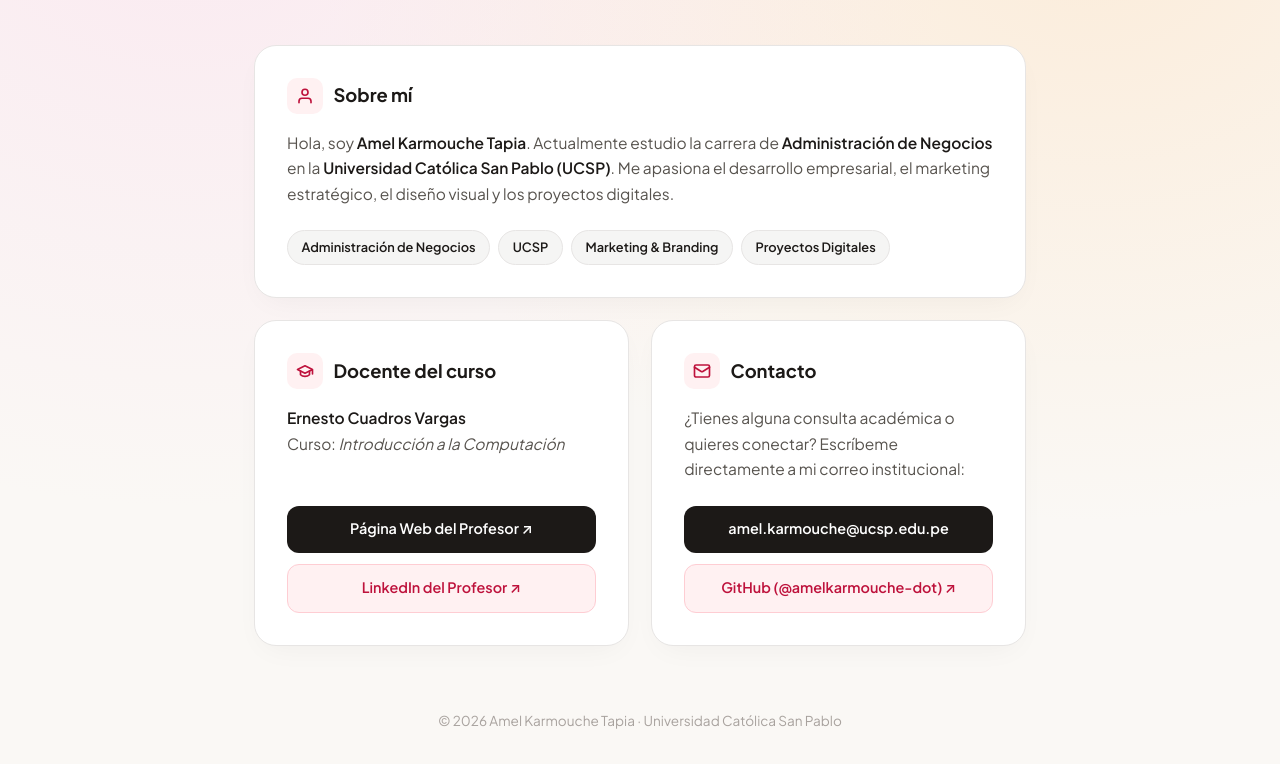
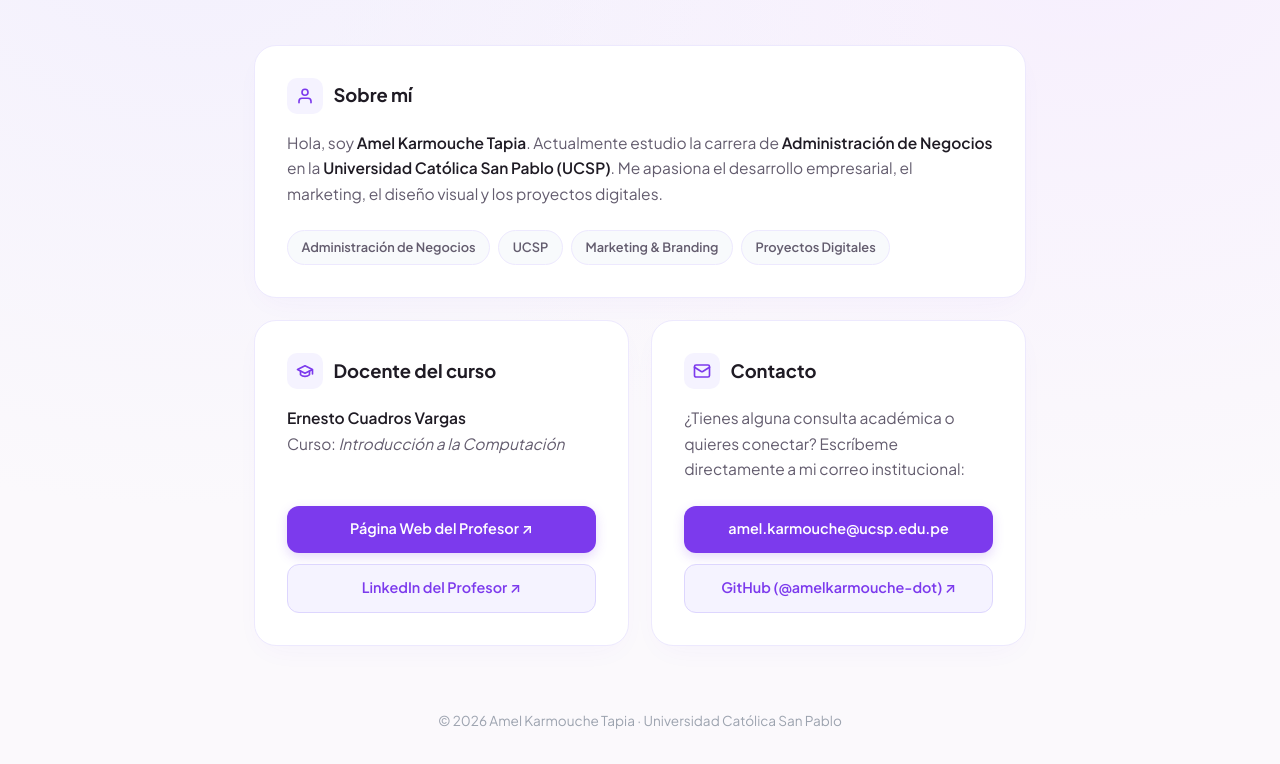
Before and after one commit to amelkarmouche-dot/amel-karmouche-tapia, a plain HTML site: page index.html in a window 1280 px wide. Shown: the part 206-970 px from the top of the page. Drawn offline with nearby package versions, Linux system fonts and the light colour scheme; a web font is replaced by a local one.

Commit message:
Update index.html

```diff
--- a/index.html
+++ b/index.html
@@ -10,21 +10,21 @@
     <meta name="keywords" content="Amel Karmouche Tapia, Amel Karmouche, Administración de Negocios, Universidad Católica San Pablo, UCSP, Arequipa">
     <meta name="author" content="Amel Karmouche Tapia">
 
-    <!-- Tipografías editoriales de Google Fonts -->
+    <!-- Tipografías de Google Fonts -->
     <link rel="preconnect" href="https://fonts.googleapis.com">
     <link rel="preconnect" href="https://fonts.gstatic.com" crossorigin>
     <link href="https://fonts.googleapis.com/css2?family=Playfair+Display:ital,wght@0,600;0,700;1,600&family=Plus+Jakarta+Sans:wght@400;500;600;700&display=swap" rel="stylesheet">
 
     <style>
         :root {
-            --bg-cream: #faf8f5;
+            --bg-cream: #fbf9fc;
             --card-bg: #ffffff;
-            --ink: #1c1917;
-            --ink-soft: #57534e;
-            --accent: #be123c;
-            --accent-hover: #9f1239;
-            --accent-light: #fff1f2;
-            --border-subtle: #e7e5e4;
+            --ink: #1f1b24;
+            --ink-soft: #635c6e;
+            --accent: #7c3aed; /* Morado principal vibrante */
+            --accent-hover: #6d28d9;
+            --accent-light: #f5f3ff; /* Lavanda muy suave para fondos */
+            --border-subtle: #ede9fe;
         }
 
         * {
@@ -35,8 +35,8 @@
             font-family: 'Plus Jakarta Sans', system-ui, -apple-system, sans-serif;
             background-color: var(--bg-cream);
             background-image:
-                radial-gradient(at 15% 10%, rgba(251, 207, 232, 0.35) 0px, transparent 50%),
-                radial-gradient(at 85% 15%, rgba(254, 215, 170, 0.35) 0px, transparent 50%);
+                radial-gradient(at 15% 10%, rgba(237, 233, 254, 0.6) 0px, transparent 50%),
+                radial-gradient(at 85% 15%, rgba(243, 232, 255, 0.6) 0px, transparent 50%);
             color: var(--ink);
             line-height: 1.65;
             margin: 0;
@@ -54,7 +54,7 @@
             flex: 1;
         }
 
-        /* Cabecera estilo editorial */
+        /* Cabecera */
         header {
             text-align: center;
             margin-bottom: 3rem;
@@ -72,7 +72,7 @@
             font-size: 0.82rem;
             font-weight: 600;
             margin-bottom: 1.2rem;
-            box-shadow: 0 2px 8px rgba(0, 0, 0, 0.03);
+            box-shadow: 0 2px 8px rgba(124, 58, 237, 0.04);
         }
 
         .dot {
@@ -112,7 +112,7 @@
             border: 1px solid var(--border-subtle);
             border-radius: 22px;
             padding: 2rem;
-            box-shadow: 0 10px 30px -10px rgba(28, 25, 23, 0.05);
+            box-shadow: 0 10px 30px -10px rgba(124, 58, 237, 0.05);
             transition: transform 0.25s ease, box-shadow 0.25s ease, border-color 0.25s ease;
             display: flex;
             flex-direction: column;
@@ -121,8 +121,8 @@
 
         .card:hover {
             transform: translateY(-4px);
-            box-shadow: 0 20px 35px -12px rgba(28, 25, 23, 0.09);
-            border-color: #d6d3d1;
+            box-shadow: 0 20px 35px -12px rgba(124, 58, 237, 0.1);
+            border-color: #ddd6fe;
         }
 
         .card-full {
@@ -166,7 +166,7 @@
             font-weight: 600;
         }
 
-        /* Etiquetas de intereses */
+        /* Etiquetas */
         .tags {
             display: flex;
             flex-wrap: wrap;
@@ -175,20 +175,20 @@
         }
 
         .tag {
-            background-color: #f5f5f4;
-            color: var(--ink);
+            background-color: #f8fafc;
+            color: var(--ink-soft);
             border: 1px solid var(--border-subtle);
             font-size: 0.8rem;
             font-weight: 600;
             padding: 0.35rem 0.85rem;
             border-radius: 999px;
-            transition: background 0.2s, color 0.2s;
+            transition: background 0.2s, color 0.2s, border-color 0.2s;
         }
 
         .tag:hover {
             background-color: var(--accent-light);
             color: var(--accent);
-            border-color: #fecdd3;
+            border-color: #ddd6fe;
         }
 
         /* Botones */
@@ -204,7 +204,7 @@
             align-items: center;
             justify-content: center;
             gap: 0.5rem;
-            background-color: var(--ink);
+            background-color: var(--accent);
             color: #ffffff;
             text-decoration: none;
             padding: 0.72rem 1.2rem;
@@ -212,17 +212,20 @@
             font-weight: 600;
             font-size: 0.9rem;
             transition: all 0.2s ease;
+            box-shadow: 0 4px 12px rgba(124, 58, 237, 0.2);
         }
 
         .btn:hover {
-            background-color: var(--accent);
+            background-color: var(--accent-hover);
             transform: translateY(-1px);
+            box-shadow: 0 6px 16px rgba(124, 58, 237, 0.3);
         }
 
         .btn-soft {
             background-color: var(--accent-light);
             color: var(--accent);
-            border: 1px solid #fecdd3;
+            border: 1px solid #ddd6fe;
+            box-shadow: none;
         }
 
         .btn-soft:hover {
@@ -234,7 +237,7 @@
         footer {
             text-align: center;
             padding: 2rem 1rem;
-            color: #a8a29e;
+            color: #9ca3af;
             font-size: 0.85rem;
         }
 
@@ -263,7 +266,7 @@
         </header>
 
         <main class="bento-grid">
-            <!-- TARJETA 1: SOBRE MÍ (Ancho completo) -->
+            <!-- TARJETA 1: SOBRE MÍ -->
             <section class="card card-full">
                 <div>
                     <div class="card-header">
@@ -275,7 +278,7 @@
                     <p>
                         Hola, soy <strong>Amel Karmouche Tapia</strong>. Actualmente estudio la carrera de
                         <strong>Administración de Negocios</strong> en la <strong>Universidad Católica San Pablo (UCSP)</strong>.
-                        Me apasiona el desarrollo empresarial, el marketing estratégico, el diseño visual y los proyectos digitales.
+                        Me apasiona el desarrollo empresarial, el marketing, el diseño visual y los proyectos digitales.
                     </p>
                 </div>
                 <div class="tags">
```
